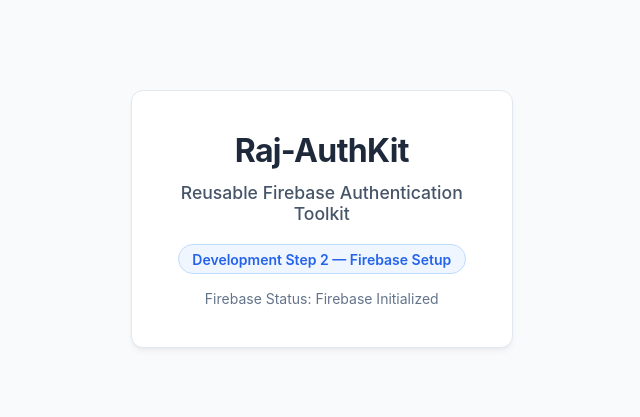
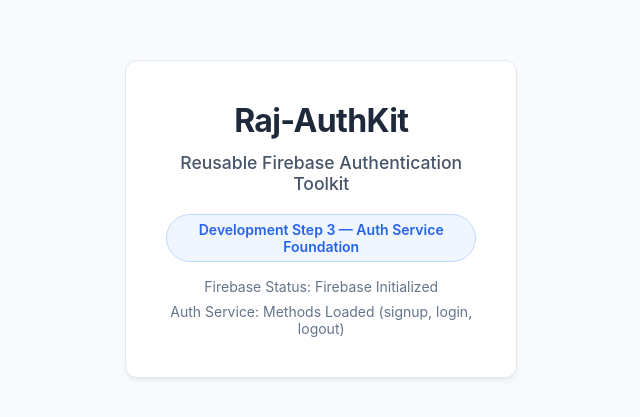
Before and after one commit to rajkishorock-arch/Raj-Authkit, a React (Vite) app: page / in a window 1280 px wide. Shown: the part 181-598 px from the top of the page, without its empty margins (297-937 px from the left). Built offline with nearby package versions, Linux system fonts and the light colour scheme; no server answers.

Commit message:
feat: add email password auth service

```diff
--- a/src/App.jsx
+++ b/src/App.jsx
@@ -1,15 +1,20 @@
 import { app } from './firebase/config'
+import { signup, login, logout } from './auth/authService'
 
 function App() {
   const firebaseStatus = app ? 'Firebase Initialized' : 'Firebase Pending'
+  const authServiceReady = Boolean(signup && login && logout)
 
   return (
     <div className="container">
       <h1 className="title">Raj-AuthKit</h1>
       <p className="subtitle">Reusable Firebase Authentication Toolkit</p>
-      <span className="badge">Development Step 2 — Firebase Setup</span>
+      <span className="badge">Development Step 3 — Auth Service Foundation</span>
       <p style={{ marginTop: '1rem', fontSize: '0.875rem', color: '#64748b' }}>
         Firebase Status: {firebaseStatus}
+      </p>
+      <p style={{ marginTop: '0.5rem', fontSize: '0.875rem', color: '#64748b' }}>
+        Auth Service: {authServiceReady ? 'Methods Loaded (signup, login, logout)' : 'Pending'}
       </p>
     </div>
   )
--- /dev/null
+++ b/src/auth/authService.js
@@ -0,0 +1,52 @@
+import {
+  getAuth,
+  createUserWithEmailAndPassword,
+  signInWithEmailAndPassword,
+  signOut
+} from 'firebase/auth'
+import { app } from '../firebase/config.js'
+
+// Initialize Firebase Authentication using the existing Firebase app
+const auth = getAuth(app)
+
+/**
+ * Create a new user account with email and password.
+ * @param {string} email
+ * @param {string} password
+ * @returns {Promise<import('firebase/auth').UserCredential>}
+ */
+export async function signup(email, password) {
+  try {
+    return await createUserWithEmailAndPassword(auth, email, password)
+  } catch (error) {
+    throw error
+  }
+}
+
+/**
+ * Sign in an existing user with email and password.
+ * @param {string} email
+ * @param {string} password
+ * @returns {Promise<import('firebase/auth').UserCredential>}
+ */
+export async function login(email, password) {
+  try {
+    return await signInWithEmailAndPassword(auth, email, password)
+  } catch (error) {
+    throw error
+  }
+}
+
+/**
+ * Sign out the currently authenticated user session.
+ * @returns {Promise<void>}
+ */
+export async function logout() {
+  try {
+    return await signOut(auth)
+  } catch (error) {
+    throw error
+  }
+}
+
+export { auth }
```
Also changed, not shown: 2 other files (tests, documents, lock files or other folders).
